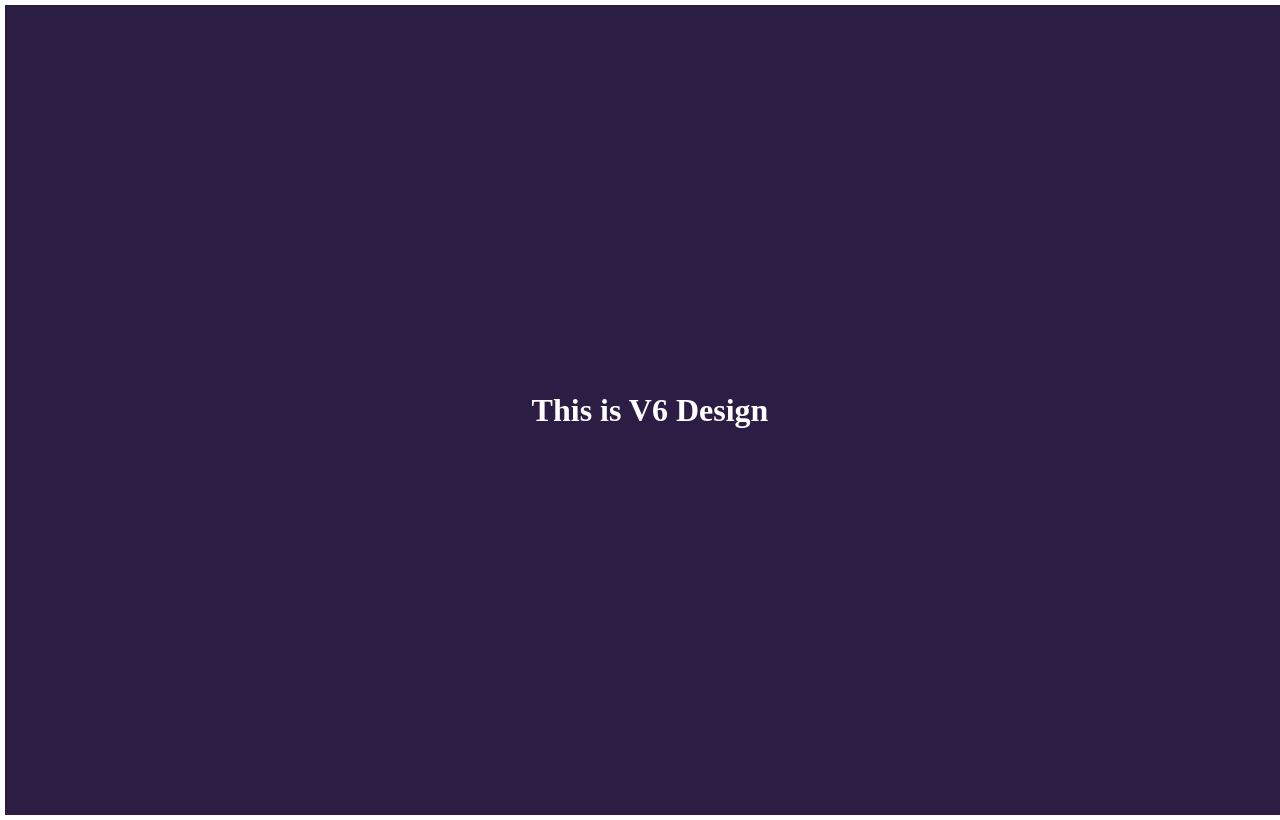
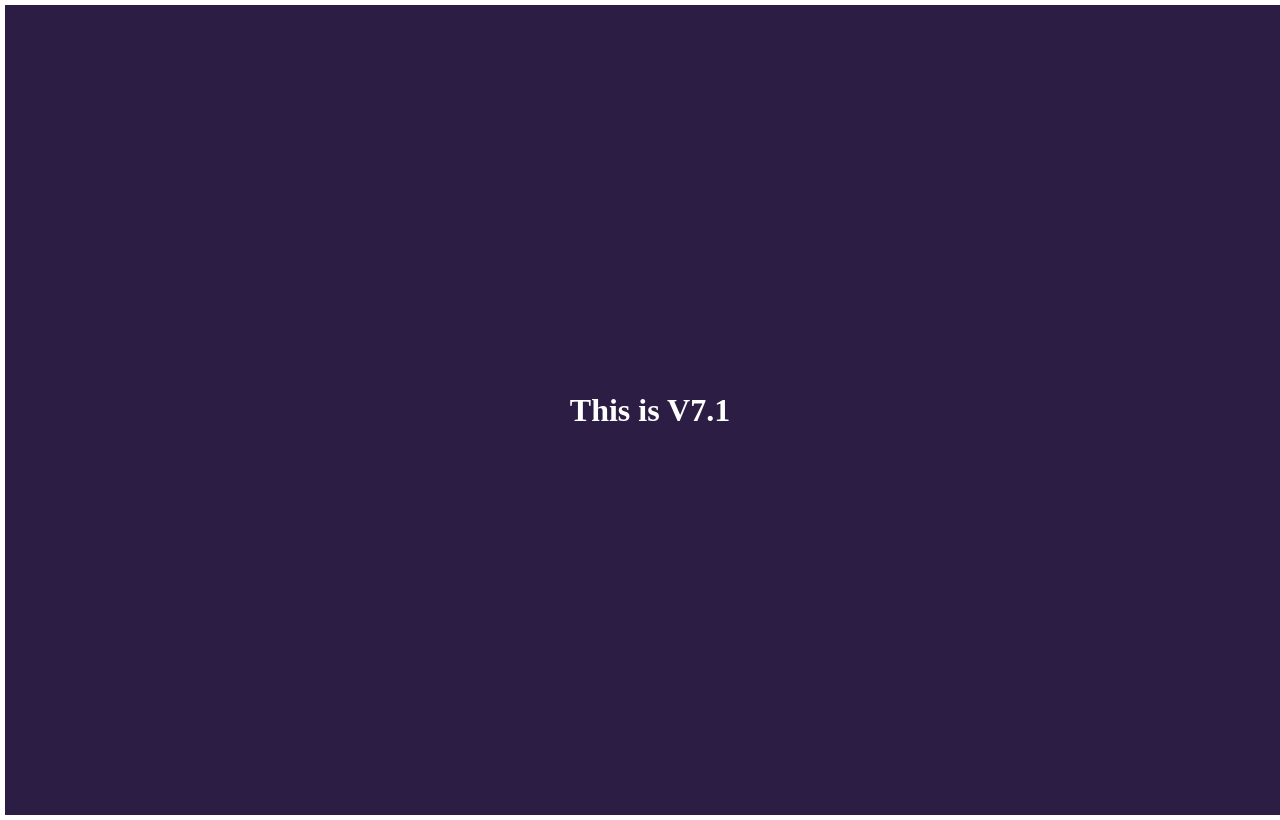
Before and after one commit to shivangi220296/MyRepoCode, a plain HTML site: page index.html in a window 1280 px wide. Drawn offline with Linux system fonts and the light colour scheme.

Commit message:
this is v7.1

```diff
--- a/index.html
+++ b/index.html
@@ -7,6 +7,6 @@
     <link rel="stylesheet" href="style.css">
 </head>
 <body>
-    <h1>This is V6 Design</h1>
+    <h1>This is V7.1</h1>
 </body>
 </html>
```
